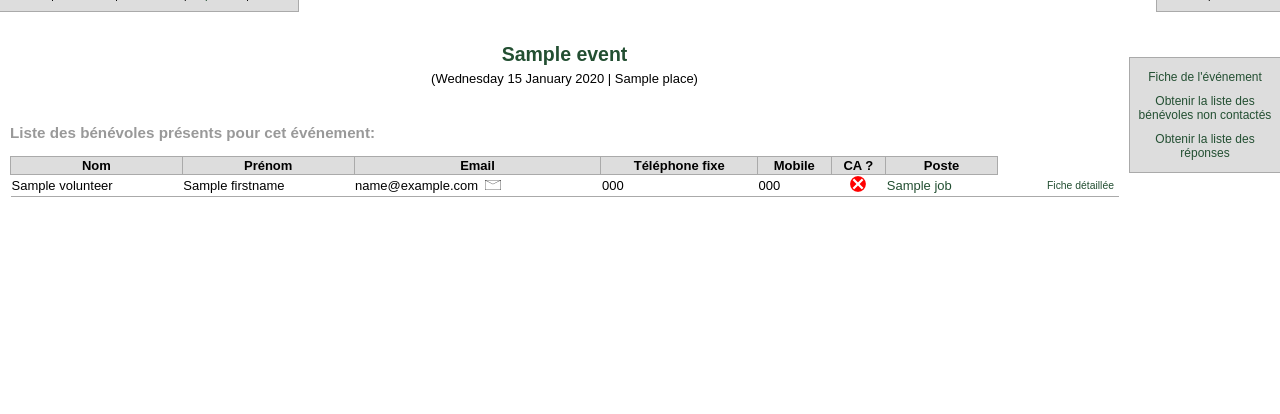
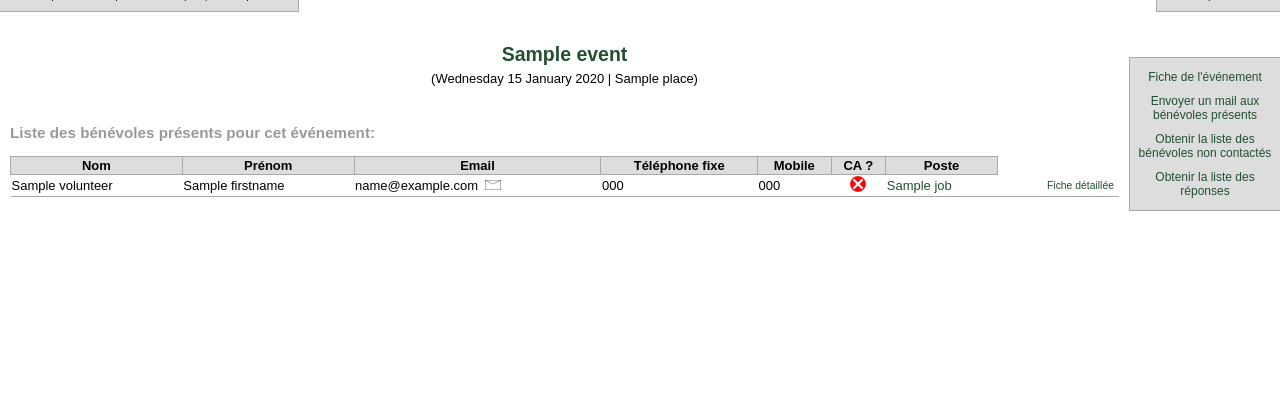
Before and after one commit to lrivallain/openvolunteer, a Django app: template templates/openvolunteer/event_answers.html in a window 1280 px wide. Shown: the part 143-557 px from the top of the page. Run offline with Django 3.2, Linux system fonts and the light colour scheme; the template is opened without the code that fills it: most values are stand-ins (such as "Sample title", 1, 10 or a date in 2020).

Commit message:
add a way to mail all volunteers present at an event

```diff
--- a/templates/openvolunteer/event_answers.html
+++ b/templates/openvolunteer/event_answers.html
@@ -67,6 +67,9 @@
                Fiche de l'événement
             </a>
         </li>
+        {% if answers %}
+            <li><a href="mailto:{% for answer in answers %}{% if answer.volunteer.email %}{{ answer.volunteer.email }},{% endif %}{% endfor %}" title="Envoyer un mail aux bénévoles présents">Envoyer un mail aux bénévoles présents</a></li>
+        {% endif %}
         <li>
             <a href="/openvolunteer/answers/nocontact/event/{{ event.id }}"
                title="Obtenir la liste des bénévoles non contactés pour cet événement">
```
